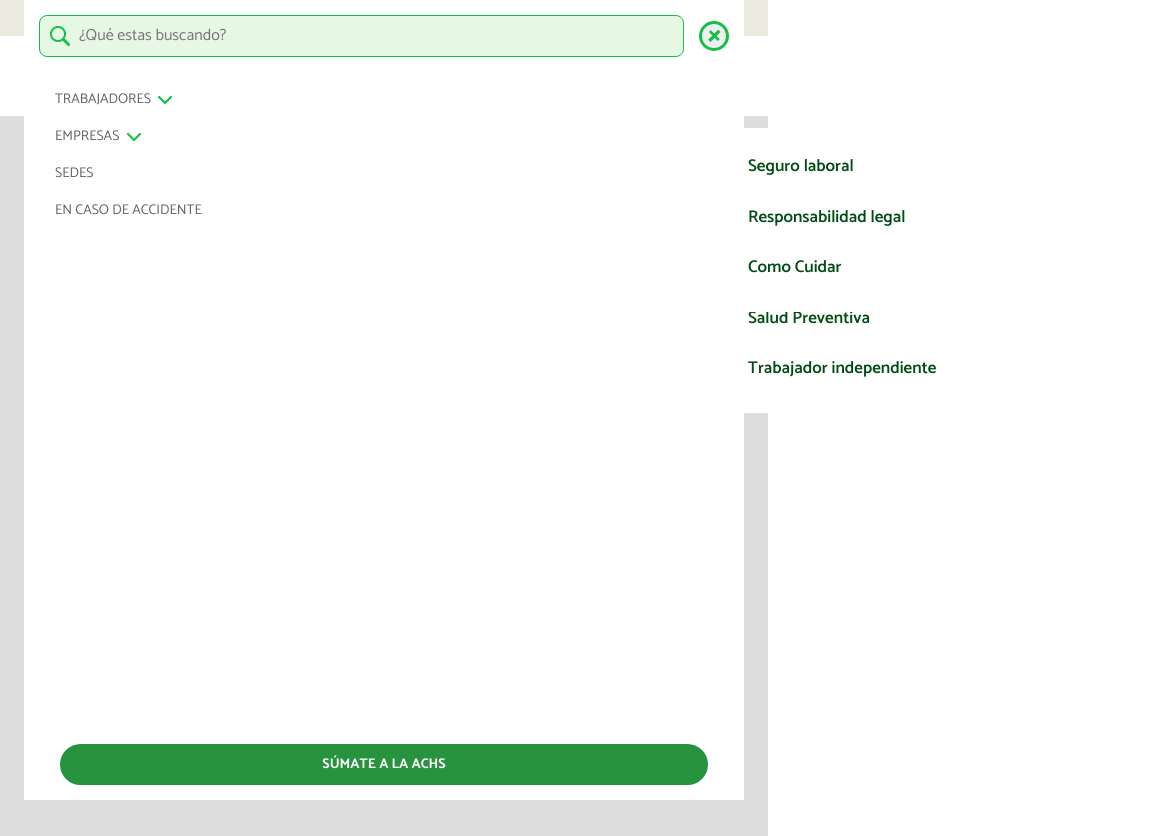
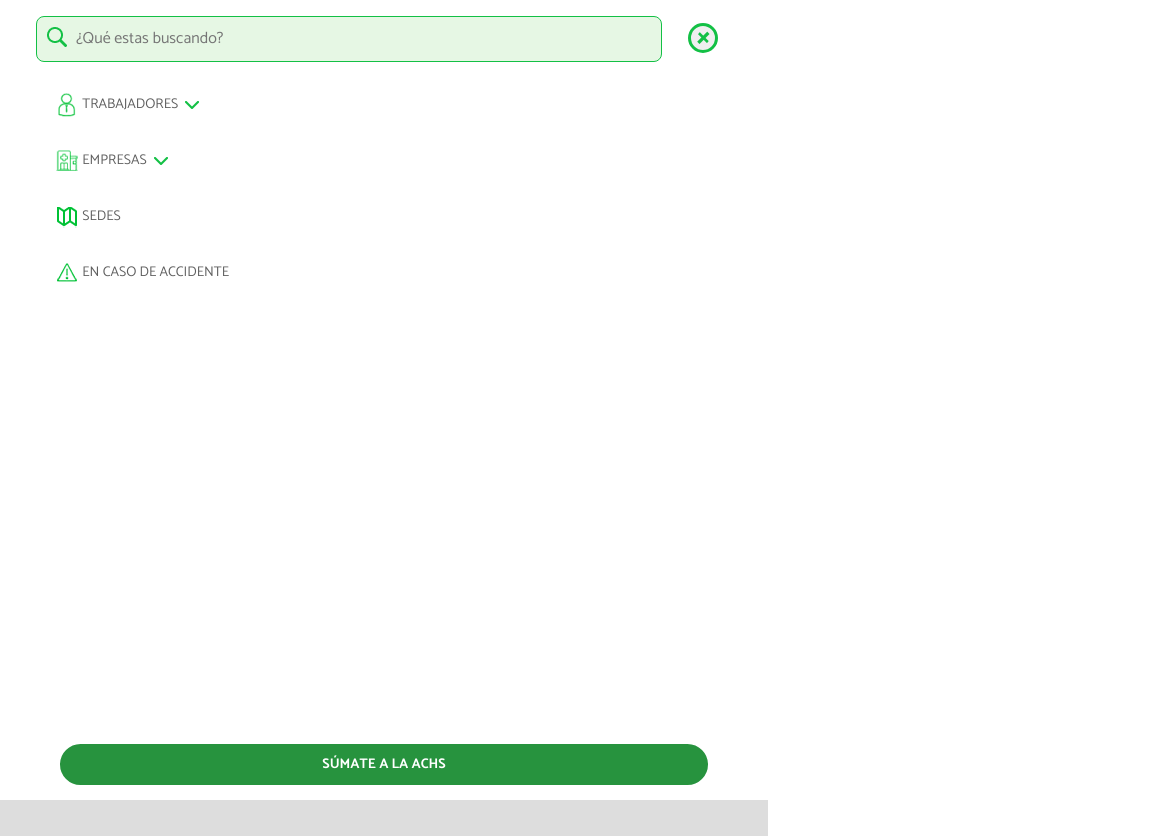
Before and after one commit to fabiancmdev/Header-ACHS, a plain HTML site: page index.html in a window 768 px wide. Both pictures are taken after a click on the button "Toggle navigation". Shown: the top 836 px of the page, 1152 px wide, since content can reach past the window. Drawn offline with nearby package versions, Linux system fonts and the light colour scheme.

Commit message:
Update HTML / CSS

```diff
--- a/assets/css/style-header-2023.scss
+++ b/assets/css/style-header-2023.scss
@@ -30,25 +30,12 @@ body{
                     top: -36px;
                 }
                 .input-search-mobile{
-                    align-items: center;
-                    .input-group{
-                        background-color: #E6F7E4;
-                        border: 1px solid #13C045;
-                        border-radius: 8px;
-                        overflow: hidden;
-                        margin-right: 15px;
-                        img{
-                            left: 10px;
-                            position: absolute;
-                            top: 10px;
-                        }
-                        input{
-                            background-color: transparent !important;
-                            width: 90%;
-                            border: none;
-                            padding: 8px 10px 8px 40px;
-                        }
-                    }
+                    width: 30px;
+                    margin-top: 8px;
+                    margin-bottom: 16px;
+                    left: 94%;
+                    position: relative;
+                    z-index: 1001;
                     .nav-link-mobile-close{
                         display: flex;
                         border-radius: 50%;
@@ -71,12 +58,13 @@ body{
                             &-empresa{
                                 &.show{
                                     background-color: #fff;
-                                    top: -37px;
+                                    top: -57px;
                                 }
                             }
                             &.dropdown-toggle{
                                 &.show{
                                     font-weight: bold;
+                                    padding-left: 26px !important;
                                     &::before{
                                         bottom: -10px;
                                         height: 1px;
@@ -85,6 +73,12 @@ body{
                                         right: 0;
                                         margin: auto;
                                         background-color: #004C14;
+                                    }
+                                    > img{
+                                        transform: rotate(90deg);
+                                        position: absolute;
+                                        top: 45%;
+                                        left: 0;
                                     }
                                 }
                             }
@@ -109,13 +103,25 @@ body{
                                     &__link{
                                         font-size: 17px;
                                         padding: 10px 0 10px 20px;
+                                        &-all{
+                                            color: #13C045;
+                                            font-weight: bold;
+                                            text-decoration: underline;
+                                        }
                                     }
+                                }
+                                &.dropdown-search{
+                                    display: block;
+                                    position: absolute;
+                                    top: 0;
+                                    left: 0;
+                                    background-color: transparent;
                                 }
                                 &.dropdown-trabajadores{
                                     position: absolute;
                                     width: 95%;
                                     left: 100%;
-                                    top: 128px;
+                                    top: 147px;
                                     display: block;
                                     &.show{
                                         left: 15px;
@@ -126,7 +132,7 @@ body{
                                     position: absolute;
                                     width: 95%;
                                     left: 100%;
-                                    top: 128px;
+                                    top: 147px;
                                     display: block;
                                     &.show{
                                         left: 15px;
@@ -245,6 +251,7 @@ body{
                 }
                 .navbar-toggler{
                     background-color: #13C045;
+                    border-color: #13C045;
                 }
             }
             .modal-accesibilidad{
@@ -480,7 +487,7 @@ body{
                                 background-color: #13C045;
                                 height: 3px;
                             }
-                            img{
+                            > img{
                                 transform: rotate(180deg);
                             }
                         }
@@ -536,18 +543,24 @@ body{
                         }
                     }
                     ~ .dropdown-menu.dropdown-search{
-                        background-color: #13C045;
                         border: none;
                         border-radius: 0;
                         width: 100%;
                         margin: 0;
                         .input-group{
+                            background-color: #E6F7E4;
+                            border: 1px solid #13C045;
+                            border-radius: 8px;
+                            overflow: hidden;
+                            margin-right: 15px;
+                            width: 90%;
                             img{
                                 left: 10px;
                                 position: absolute;
                                 top: 10px;
                             }
                             input{
+                                background-color: transparent;
                                 border: none;
                                 padding: 10px 15px 10px 40px;
                             }
@@ -573,7 +586,7 @@ body{
                             position: absolute;
                             top: 0;
                             width: 100%;
-                            background-color: #13C045;
+                            background-color: white;
                             height: 100%;
                         }
                         &::before{
@@ -634,6 +647,32 @@ body{
                 background-color: #004C14;
                 border-color: #004C14;
                 color: white;
+            }
+        }
+    }
+}
+@media (min-width: 576px) and (max-width: 991.98px) {
+    .achsHeader{
+        &__menu{
+            .navbar-collapse{
+                &.show{
+                    &::before,
+                    &::after{
+                        content: '';
+                        background-color: white;
+                        width: 100%;
+                        height: 100vh;
+                        top: 0;
+                        position: absolute;
+                        z-index: 1000;
+                    }
+                    &::before{
+                        left: -100%;
+                    }
+                    &::after{
+                        right: -100%;
+                    }
+                }
             }
         }
     }
@@ -731,11 +770,25 @@ body{
                         &::before{
                             content: '';
                             position: absolute;
-                            bottom: -23px;
+                            bottom: -13px;
                             left: 0;
                             width: 100%;
                             background-color: #13C045;
                             height: 3px;
+                        }
+                    }
+                    ~ .dropdown-menu.dropdown-search{
+                        background-color: #13C045;
+                        .input-group{
+                            background-color: white;
+                            width: 100%;
+                            input{
+                                border: none;
+                            }
+                        }
+                        &::after,
+                        &::before{
+                            background-color: #13C045;
                         }
                     }
                 }
--- a/index.html
+++ b/index.html
@@ -211,17 +211,16 @@
                         </button>
                         <div class="collapse navbar-collapse navbar-achscl flex-row-reverse" id="navbarNavDropdown">
                             <div class="input-search-mobile d-lg-none d-flex mb-4">
-                                <div class="input-group">
-                                    <img src="assets/images/achscl/icon-search.png" alt="">
-                                    <input type="text" class="rounded w-100" placeholder="¿Qué estas buscando?">
-                                </div>
                                 <button class="nav-link-mobile-close d-lg-none" type="button" data-bs-toggle="collapse" data-bs-target="#navbarNavDropdown" aria-controls="navbarNavDropdown" aria-expanded="true" aria-label="Toggle navigation">
                                     +
                                 </button>
                             </div>
-                            <ul class="navbar-nav">
+                            <ul class="navbar-nav align-items-lg-center">
                                 <li class="nav-item">
-                                    <a class="nav-link nav-link-trabajadores dropdown-toggle px-3" href="#" data-bs-toggle="dropdown">
+                                    <a class="nav-link nav-link-trabajadores dropdown-toggle p-3" href="#" data-bs-toggle="dropdown">
+                                        <figure class="d-inline mb-0">
+                                            <img class="d-lg-none" src="assets/images/achscl/icon-workers.png" alt="">
+                                        </figure>
                                         Trabajadores
                                         <img class="ms-1" src="assets/images/achscl/icon-chevron.png" alt="">
                                     </a>
@@ -334,15 +333,18 @@
                                         </div>
                                         <div class="row pt-lg-4">
                                             <div class="col-12">
-                                                <a class="col-megamenu__link d-none d-lg-block py-3" href="#">
+                                                <a class="col-megamenu__link col-megamenu__link-all d-block text-end text-lg-start py-3" href="#">
                                                     Ir a trabajadores
                                                 </a>
                                             </div>
                                         </div>
-                                    </div> <!-- dropdown-mega-menu.// -->
+                                    </div>
                                 </li>
                                 <li class="nav-item">
-                                    <a class="nav-link nav-link-empresa dropdown-toggle px-3" href="#" data-bs-toggle="dropdown">
+                                    <a class="nav-link nav-link-empresa dropdown-toggle p-3" href="#" data-bs-toggle="dropdown">
+                                        <figure class="d-inline mb-0">
+                                            <img class="d-lg-none" src="assets/images/achscl/icon-business.png" alt="">
+                                        </figure>
                                         Empresas
                                         <img class="ms-1" src="assets/images/achscl/icon-chevron.png" alt="">
                                     </a>
@@ -423,21 +425,31 @@
                                         </div>
                                         <div class="row pt-lg-4">
                                             <div class="col-12">
-                                                <a class="col-megamenu__link d-none d-lg-block py-3" href="#">
+                                                <a class="col-megamenu__link col-megamenu__link-all d-block text-end text-lg-start py-3" href="#">
                                                     Ir a empresas
                                                 </a>
                                             </div>
                                         </div>
-                                    </div> <!-- dropdown-mega-menu.// -->
+                                    </div>
                                 </li>
                                 <li class="nav-item">
-                                    <a class="nav-link px-3" href="#">Sedes</a>
+                                    <a class="nav-link p-3" href="#">
+                                        <figure class="d-inline mb-0">
+                                            <img class="d-lg-none" src="assets/images/achscl/icon-map.png" alt="">
+                                        </figure>
+                                        Sedes
+                                    </a>
                                 </li>
                                 <li class="nav-item">
-                                    <a class="nav-link px-3" href="#">En caso de accidente</a>
+                                    <a class="nav-link p-3" href="#">
+                                        <figure class="d-inline mb-0">
+                                            <img class="d-lg-none" src="assets/images/achscl/icon-warning.png" alt="">
+                                        </figure>
+                                        En caso de accidente
+                                    </a>
                                 </li>
-                                <li class="nav-item d-none d-lg-block">
-                                    <a class="nav-link nav-link-search dropdown-toggle px-3" href="#" data-bs-toggle="dropdown" aria-expanded="false">
+                                <li class="nav-item">
+                                    <a class="nav-link nav-link-search dropdown-toggle p-3 d-none d-lg-flex" href="#" data-bs-toggle="dropdown" aria-expanded="false">
                                         <img src="assets/images/achscl/icon-search.png" alt="" width="20px" height="20px">
                                     </a>
                                     <div class="dropdown-menu dropdown-search py-3" role="menu">
@@ -449,7 +461,7 @@
                                                         <input type="text" class="rounded w-100" placeholder="¿Qué estas buscando?">
                                                     </div>
                                                 </div>
-                                                <div class="col-12 col-lg-2">
+                                                <div class="col-12 col-lg-2 d-none d-lg-block">
                                                     <button type="submit" class="rounded w-100">
                                                         Buscar
                                                     </button>
```
Also changed, not shown: assets/css/style-header-2023.css, assets/images/achscl/icon-business.png (added), assets/images/achscl/icon-map.png (added), assets/images/achscl/icon-warning.png (added), assets/images/achscl/icon-workers.png (added), 1 other file.
